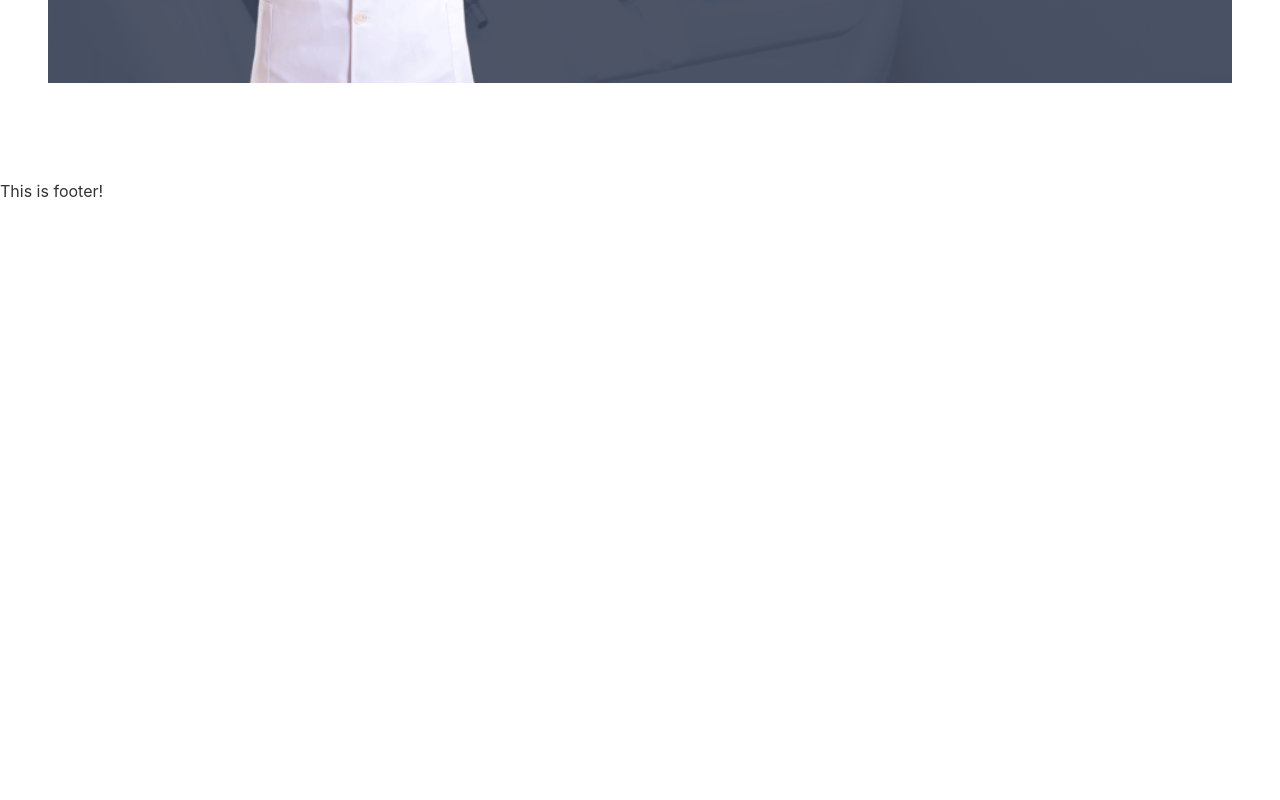
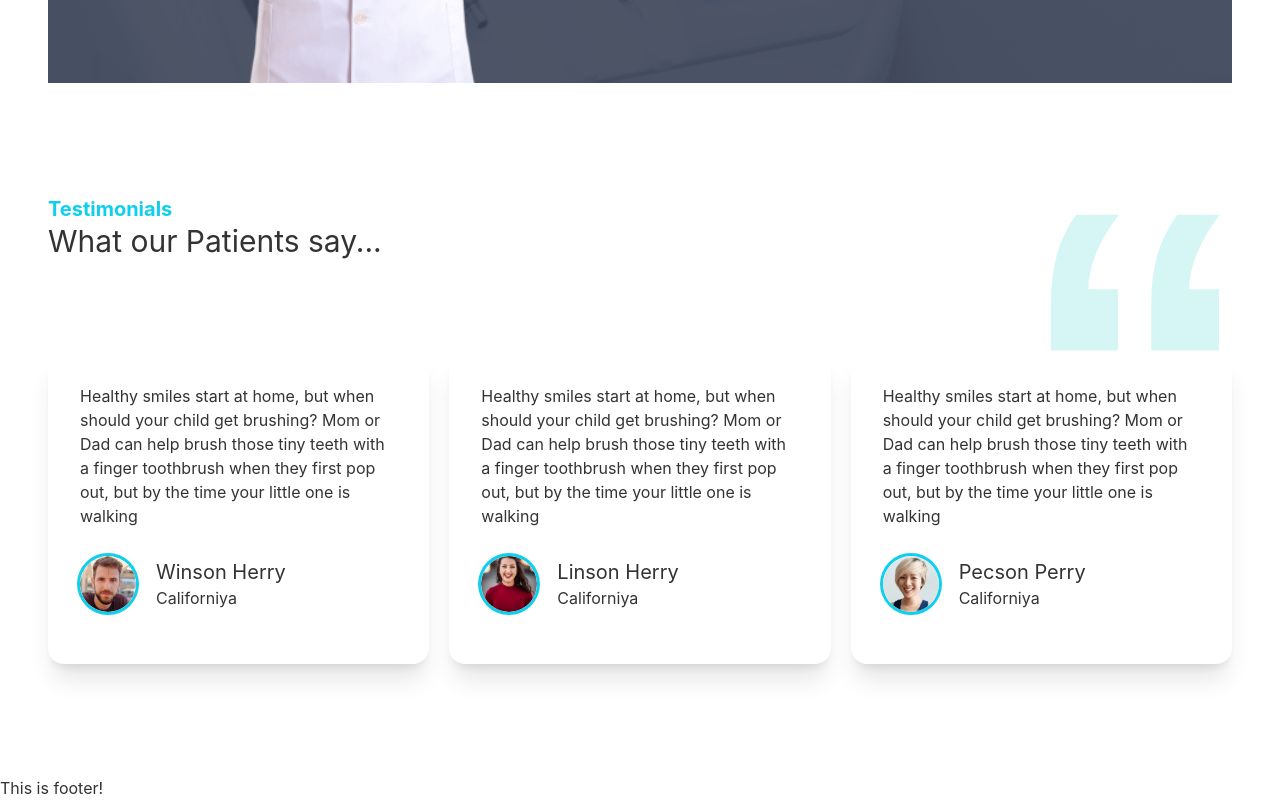
Before and after one commit to khadiza21/doctor-portal-client, a React (Create React App) app: page / in a window 1280 px wide. Shown: the part 2074-2874 px from the top of the page. Before the commit the page ends 2277 px from the top, so only its background shows below. Built offline with nearby package versions, Linux system fonts and the light colour scheme.

Commit message:
component added

```diff
--- a/src/pages/Home/Home/Home.js
+++ b/src/pages/Home/Home/Home.js
@@ -1,9 +1,9 @@
-import React from 'react';
-import Banner from '../Banner/Banner';
-import Info from '../Info/Info';
-import MakeAppointment from '../MakeAppointment/MakeAppointment';
-import Services from '../Services/Services';
-
+import React from "react";
+import Banner from "../Banner/Banner";
+import Info from "../Info/Info";
+import MakeAppointment from "../MakeAppointment/MakeAppointment";
+import Services from "../Services/Services";
+import Testimoial from "../Testimonial/Testimoial";
 
 const Home = () => {
   return (
@@ -11,8 +11,8 @@
       <Banner></Banner>
       <Info></Info>
       <Services></Services>
-         <MakeAppointment ></MakeAppointment>
-
+      <MakeAppointment></MakeAppointment>
+      <Testimoial></Testimoial>
     </div>
   );
 };
--- a/src/pages/Home/MakeAppointment/MakeAppointment.js
+++ b/src/pages/Home/MakeAppointment/MakeAppointment.js
@@ -7,7 +7,7 @@
   return (
     <section
       style={{ background: `url(${appointment})` }}
-      className="flex justify-center items-center mb-24"
+      className="flex justify-center items-center my-24"
     >
       <div className="flex-1 hidden lg:block">
         <img className="mt-[-150px]" src={doctor} alt="" />
--- /dev/null
+++ b/src/pages/Home/Testimonial/Review.js
@@ -0,0 +1,25 @@
+import React from "react";
+
+const Review = ({ review }) => {
+  return (
+    <div className="card lg:max-w-lg bg-base-100 shadow-xl">
+      <div className="card-body">
+        <p>{review.review}</p>
+        <div className="flex items-center my-5">
+          <div className="avatar">
+            <div className="w-14 rounded-full ring ring-primary ring-offset-base-100 mr-5">
+              <img src={review.img} alt="" />
+            </div>
+          </div>
+
+          <div>
+            <h4 className="text-xl">{review.name}</h4>
+            <p>{review.location}</p>
+          </div>
+        </div>
+      </div>
+    </div>
+  );
+};
+
+export default Review;
--- /dev/null
+++ b/src/pages/Home/Testimonial/Testimoial.js
@@ -0,0 +1,56 @@
+import React from "react";
+import quote from "../../../assets/icons/quote.svg";
+import people1 from "../../../assets/images/people1.png";
+import people2 from "../../../assets/images/people2.png";
+import people3 from "../../../assets/images/people3.png";
+import Review from "./Review";
+
+const Testimoial = () => {
+  const reviews = [
+    {
+      _id: 1,
+      name: "Winson Herry",
+      review:
+        "Healthy smiles start at home, but when should your child get brushing? Mom or Dad can help brush those tiny teeth with a finger toothbrush when they first pop out, but by the time your little one is walking ",
+      img: people1,
+      location: "Californiya",
+    },
+    {
+      _id: 2,
+      name: "Linson Herry",
+      review:
+        "Healthy smiles start at home, but when should your child get brushing? Mom or Dad can help brush those tiny teeth with a finger toothbrush when they first pop out, but by the time your little one is walking ",
+      img: people2,
+      location: "Californiya",
+    },
+    {
+      _id: 3,
+      name: "Pecson Perry",
+      review:
+        "Healthy smiles start at home, but when should your child get brushing? Mom or Dad can help brush those tiny teeth with a finger toothbrush when they first pop out, but by the time your little one is walking ",
+      img: people3,
+      location: "Californiya",
+    },
+  ];
+  return (
+    <section className="my-28">
+      <div className="flex justify-between">
+        <div>
+          <h4 className="text-xl text-primary font-bold">Testimonials</h4>
+          <h2 className="text-3xl">What our Patients say...</h2>
+        </div>
+        <div>
+          <img src={quote} alt="" className="w-24 lg:w-48 " />
+        </div>
+      </div>
+
+      <div className="grid grid-cols-1 md:grid-cols-2 lg:grid-cols-3 gap-5">
+        {reviews.map((review) => (
+          <Review key={review._id} review={review}></Review>
+        ))}
+      </div>
+    </section>
+  );
+};
+
+export default Testimoial;
```
Lines whose indentation alone changed are shown as unchanged.
